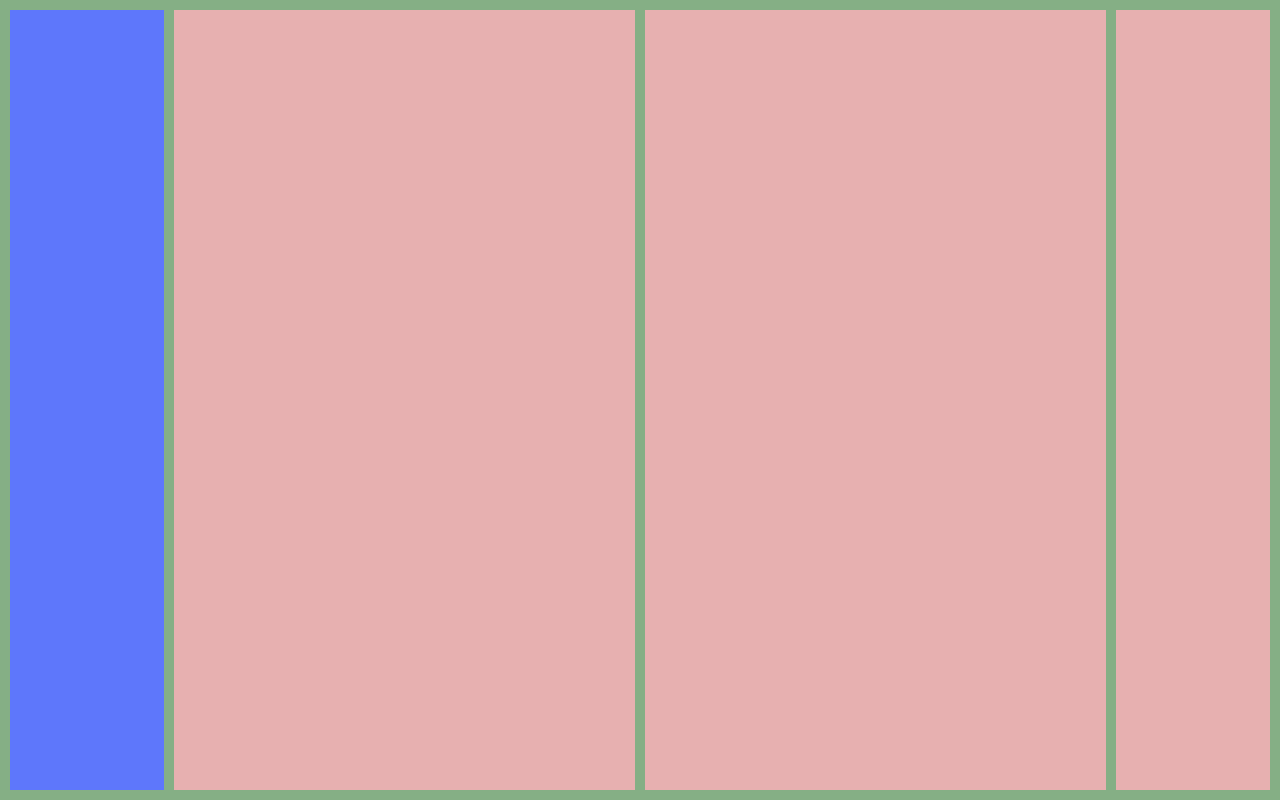
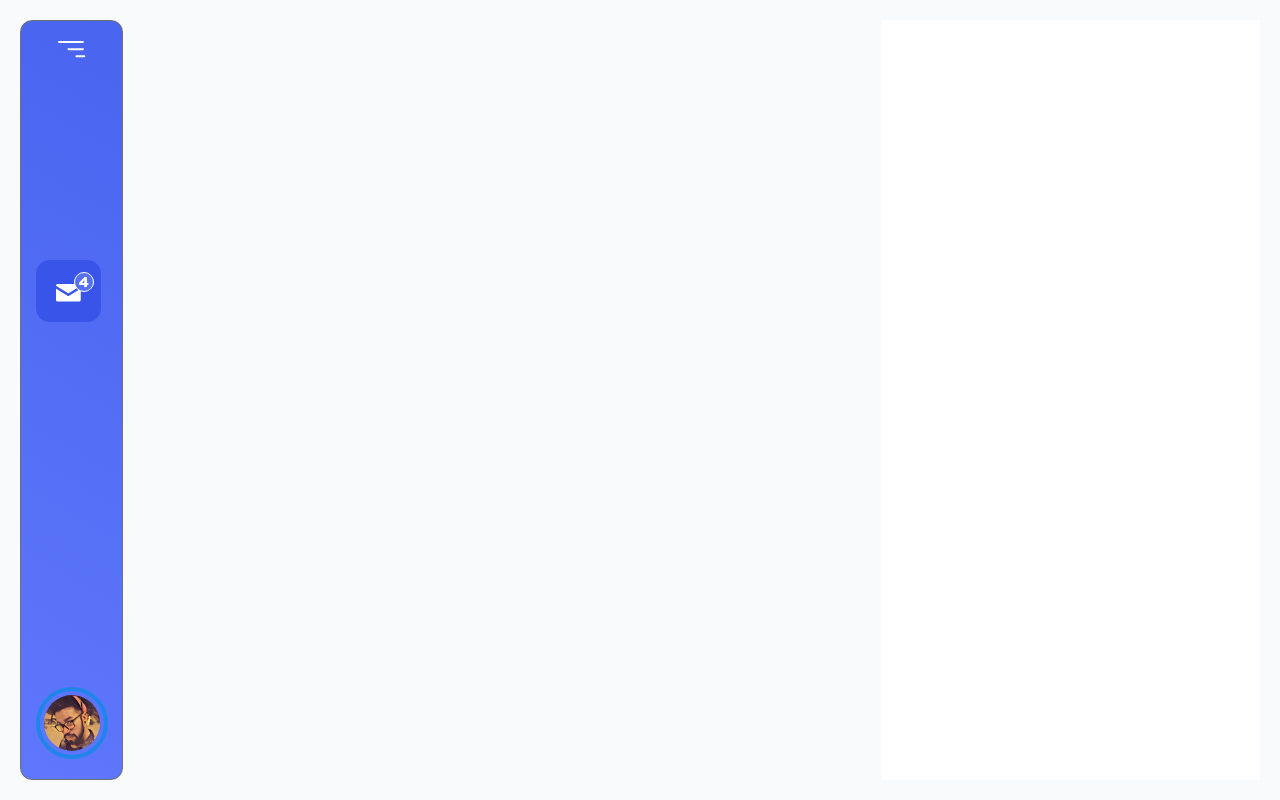
Before and after one commit to Evgeny-Tokarev/mailbox, a website built with Parcel: page src/index.html in a window 1280 px wide. Built offline with nearby package versions, Linux system fonts and the light colour scheme.

Commit message:
grid isn`t so bad

```diff
--- /dev/null
+++ b/src/css/common.scss
@@ -0,0 +1,50 @@
+$light-grey: #f8fafc;
+$grey: #dbe1fa;
+$border-grey: #707070;
+$envelope-blue: #3955e9;
+$blue-text: #4762f0;
+$dark-blue: #4863f0;
+$black-text: #333333;
+
+@font-face {
+  font-family: "Sen";
+  src: url("../fonts/Sen-Bold.eot");
+  src: local("../fonts/Sen Bold"), local("Sen-Bold"),
+    url("../fonts/Sen-Bold.eot?#iefix") format("embedded-opentype"),
+    url("../fonts/Sen-Bold.woff2") format("woff2"),
+    url("../fonts/Sen-Bold.woff") format("woff"),
+    url("../fonts/Sen-Bold.ttf") format("truetype");
+  font-weight: 600;
+  font-style: normal;
+}
+
+@font-face {
+  font-family: "Sen";
+  src: url("../fonts/Sen-ExtraBold.eot");
+  src: local("../fonts/Sen ExtraBold"), local("Sen-ExtraBold"),
+    url("../fonts/Sen-ExtraBold.eot?#iefix") format("embedded-opentype"),
+    url("../fonts/Sen-ExtraBold.woff2") format("woff2"),
+    url("../fonts/Sen-ExtraBold.woff") format("woff"),
+    url("../fonts/Sen-ExtraBold.ttf") format("truetype");
+  font-weight: 800;
+  font-style: normal;
+}
+
+@font-face {
+  font-family: "Sen";
+  src: url("../fonts/Sen-Regular.eot");
+  src: local("../fonts/Sen Regular"), local("Sen-Regular"),
+    url("../fonts/Sen-Regular.eot?#iefix") format("embedded-opentype"),
+    url("../fonts/Sen-Regular.woff2") format("woff2"),
+    url("../fonts/Sen-Regular.woff") format("woff"),
+    url("../fonts/Sen-Regular.ttf") format("truetype");
+  font-weight: 400;
+  font-style: normal;
+}
+a {
+  cursor: pointer;
+}
+
+.grid {
+  display: grid;
+}
--- a/src/css/style.scss
+++ b/src/css/style.scss
@@ -1,64 +1,48 @@
-@font-face {
-  font-family: 'Sen';
-  src: url('../fonts/Sen-Bold.eot');
-  src: local('../fonts/Sen Bold'), local('Sen-Bold'),
-      url('../fonts/Sen-Bold.eot?#iefix') format('embedded-opentype'),
-      url('../fonts/Sen-Bold.woff2') format('woff2'),
-      url('../fonts/Sen-Bold.woff') format('woff'),
-      url('../fonts/Sen-Bold.ttf') format('truetype');
-  font-weight: 600;
-  font-style: normal;
-}
-
-@font-face {
-  font-family: 'Sen';
-  src: url('../fonts/Sen-ExtraBold.eot');
-  src: local('../fonts/Sen ExtraBold'), local('Sen-ExtraBold'),
-      url('../fonts/Sen-ExtraBold.eot?#iefix') format('embedded-opentype'),
-      url('../fonts/Sen-ExtraBold.woff2') format('woff2'),
-      url('../fonts/Sen-ExtraBold.woff') format('woff'),
-      url('../fonts/Sen-ExtraBold.ttf') format('truetype');
-  font-weight: 800;
-  font-style: normal;
-}
-
-@font-face {
-  font-family: 'Sen';
-  src: url('../fonts/Sen-Regular.eot');
-  src: local('../fonts/Sen Regular'), local('Sen-Regular'),
-      url('../fonts/Sen-Regular.eot?#iefix') format('embedded-opentype'),
-      url('../fonts/Sen-Regular.woff2') format('woff2'),
-      url('../fonts/Sen-Regular.woff') format('woff'),
-      url('../fonts/Sen-Regular.ttf') format('truetype');
-  font-weight: 400;
-  font-style: normal;
-}
+@import "common.scss";
 
 // ______________________________________
 
-html * {
+*,
+*::after,
+*::before {
   box-sizing: border-box;
 }
 body {
+  font-family: "Sen", Arial, Helvetica, sans-serif;
   padding: 0;
   margin: 0;
 }
 .container {
   width: 100%;
-  height: 100vh;
-  padding: 10px;
-  display: grid;
-  justify-content: space-around;
-  grid-template-columns: 1fr 3fr 3fr 1fr;
-  gap: 10px 10px;
-  background-color: rgb(133, 175, 133);
-  & * {
-    background-color: #e7b0b0;
+  min-height: 100vh;
+  padding: 20px;
+  grid-template-columns: minmax(min-content, 103px) 3fr 3fr 3fr;
+  background-color: $light-grey;
+  align-items: space-between;
+
+  .left-bar {
+    background-image: linear-gradient(30deg, #5e77fb, #4964ef);
+    border: 1px solid $border-grey;
+    border-radius: 12px;
+    overflow: hidden;
+    justify-content: center;
+    &__burger {
+      align-content: start;
+      margin: 20px auto;
+    }
+    &__centrals {
+      align-content: space-between;
+    }
+    &__photo {
+      margin-bottom: 20px;
+      align-content: end;
+    }
   }
-  & > * {
-    min-width: 0;
+  .main-content {
   }
-  .left-bar {
-    background-color: #5E77FB;
+  .additional-content {
+  }
+  .right-bar {
+    background-color: #fff;
   }
 }
--- a/src/index.html
+++ b/src/index.html
@@ -1,15 +1,30 @@
 <!DOCTYPE html>
 <html lang="en">
   <head>
-    <meta charset="UTF-8">
-    <meta name="viewport" content="width=device-width, initial-scale=1.0">
+    <meta charset="UTF-8" />
+    <meta name="viewport" content="width=device-width, initial-scale=1.0" />
     <title>mailbox</title>
     <link rel="stylesheet" href="css/style.scss" />
     <link rel="shortcut icon" href="img/mail-badge.svg" type="image/x-icon" />
   </head>
   <body>
-    <div class="container">
-        <div class="left-bar"></div>
+    <div class="container grid">
+      <div class="left-bar grid">
+        <a href="#" class="left-bar__burger grid"
+          ><img src="img/burger.png" alt="burger"
+        /></a>
+        <div class="left-bar__centrals grid">
+          <a href="#" class="centrals__envelope grid"
+            ><img src="img/envelope.png" alt="envelope"
+          /></a>
+          <div class="centrals__something grid"></div>
+          <div class="centrals__calendar grid"></div>
+          <div class="centrals__clock grid"></div>
+        </div>
+        <a href="#" class="left-bar__photo grid"
+          ><img src="img/left-bar_photo.png" alt="photo"
+        /></a>
+      </div>
       <div class="main-content"></div>
       <div class="additional-content"></div>
       <div class="right-bar"></div>
```
Also changed, not shown: src/fonts/stylesheet.css (+20 -21 lines), src/img/burger.png (added), src/img/envelope.png (added), src/img/left-bar_photo.png (added). Lines whose indentation alone changed are shown as unchanged.
